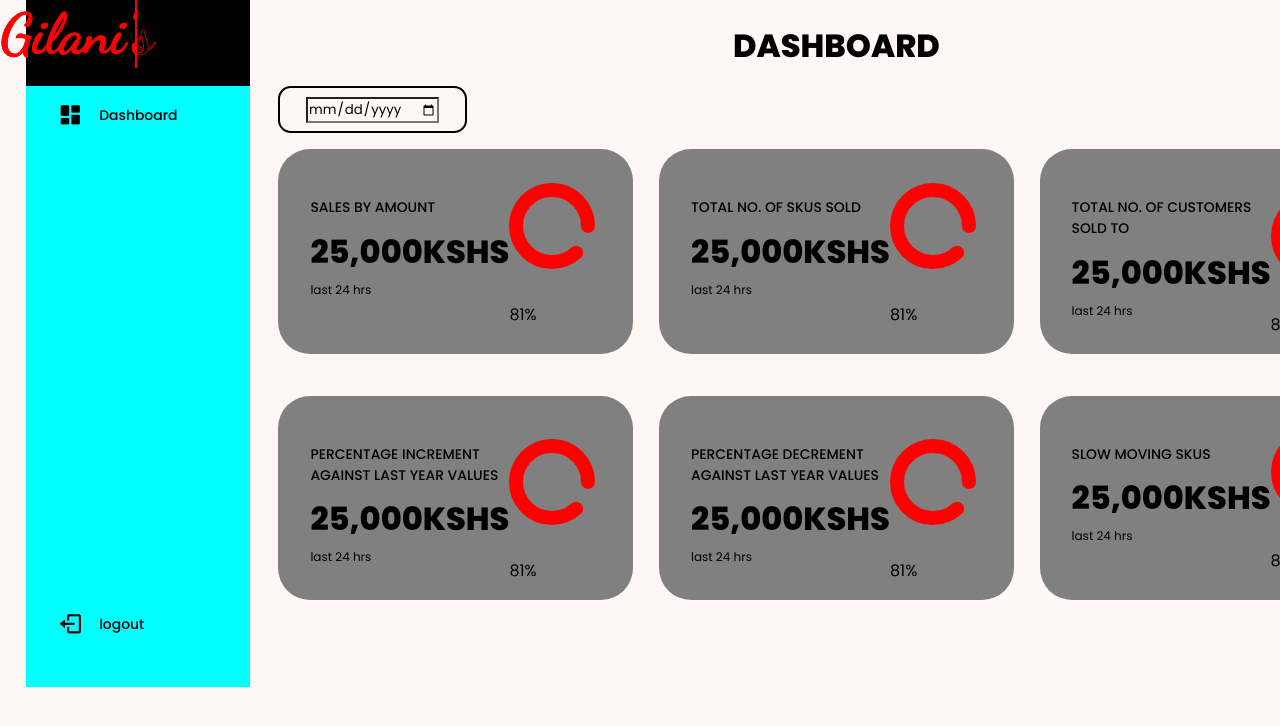
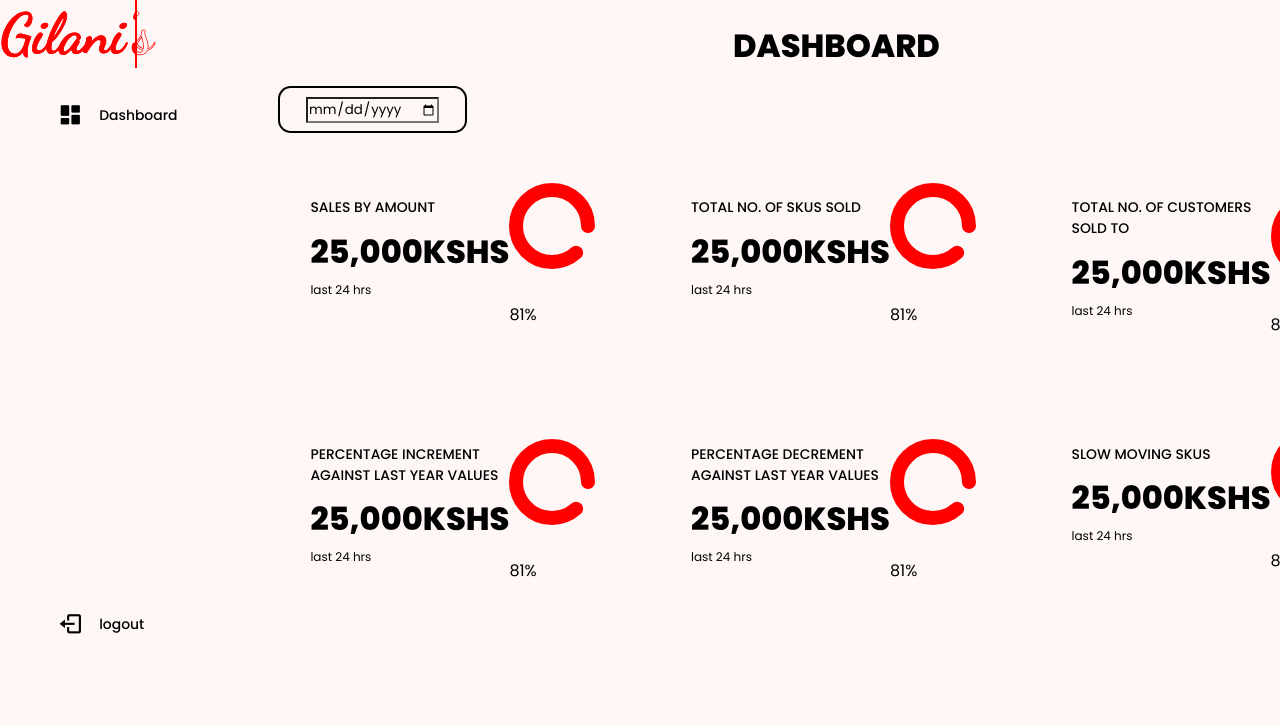
Before and after one commit to Fuffuhvg/Dashboard, a plain HTML site: page index.html in a window 1280 px wide. Shown: the top 726 px of the page. Drawn offline with nearby package versions, Linux system fonts and the light colour scheme; a script that the page names is missing.

Commit message:
color change

```diff
--- a/css/style.css
+++ b/css/style.css
@@ -133,12 +133,12 @@
 aside {
   left: -100%;
   height: 100%;
-  background-color: black;
+  background-color: var(--bg-color);
   animation: showMenu 400ms ease fowards;
 }
 
 aside .top {
-  background-color: white;
+  background-color: var(--bg-color);
   display: flex;
   align-items: center;
   justify-content: space-between;
@@ -150,7 +150,7 @@ aside .close {
 }
 
 aside .sidebar {
-  background: cyan;
+  background: var(--bg-color);
   display: flex;
   flex-direction: column;
   height: 100%;
@@ -244,7 +244,7 @@ main .graph {
 }
 
 main .main-content > div {
-  background: grey;
+  background: var(--bg-color);
   padding: 2rem;
   border-radius: 2rem;
   margin-top: 1rem;
@@ -301,7 +301,7 @@ main .main-content .sales svg circle {
 }
 
 .right {
-  background: pink;
+  background: var(--bg-color);
 
 }
 
```
